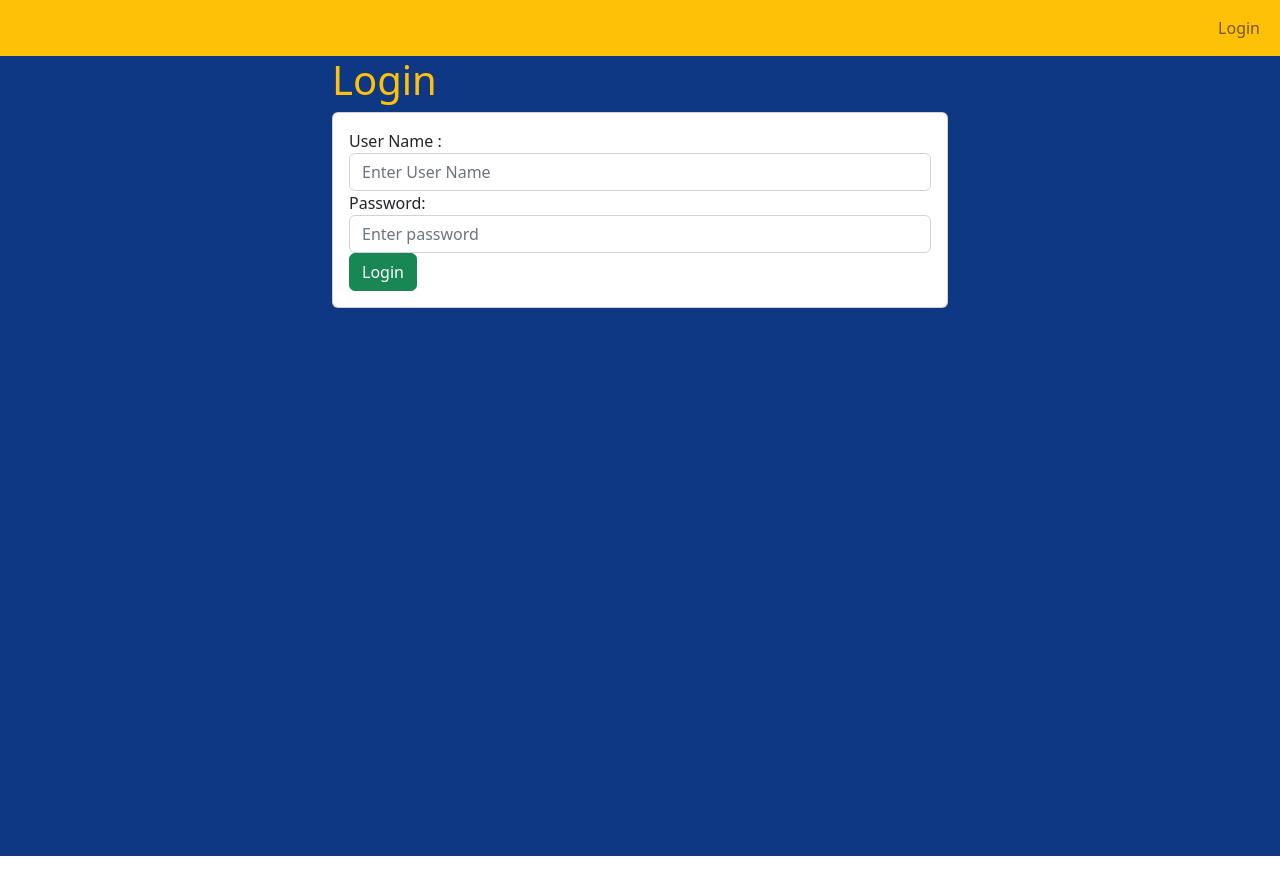
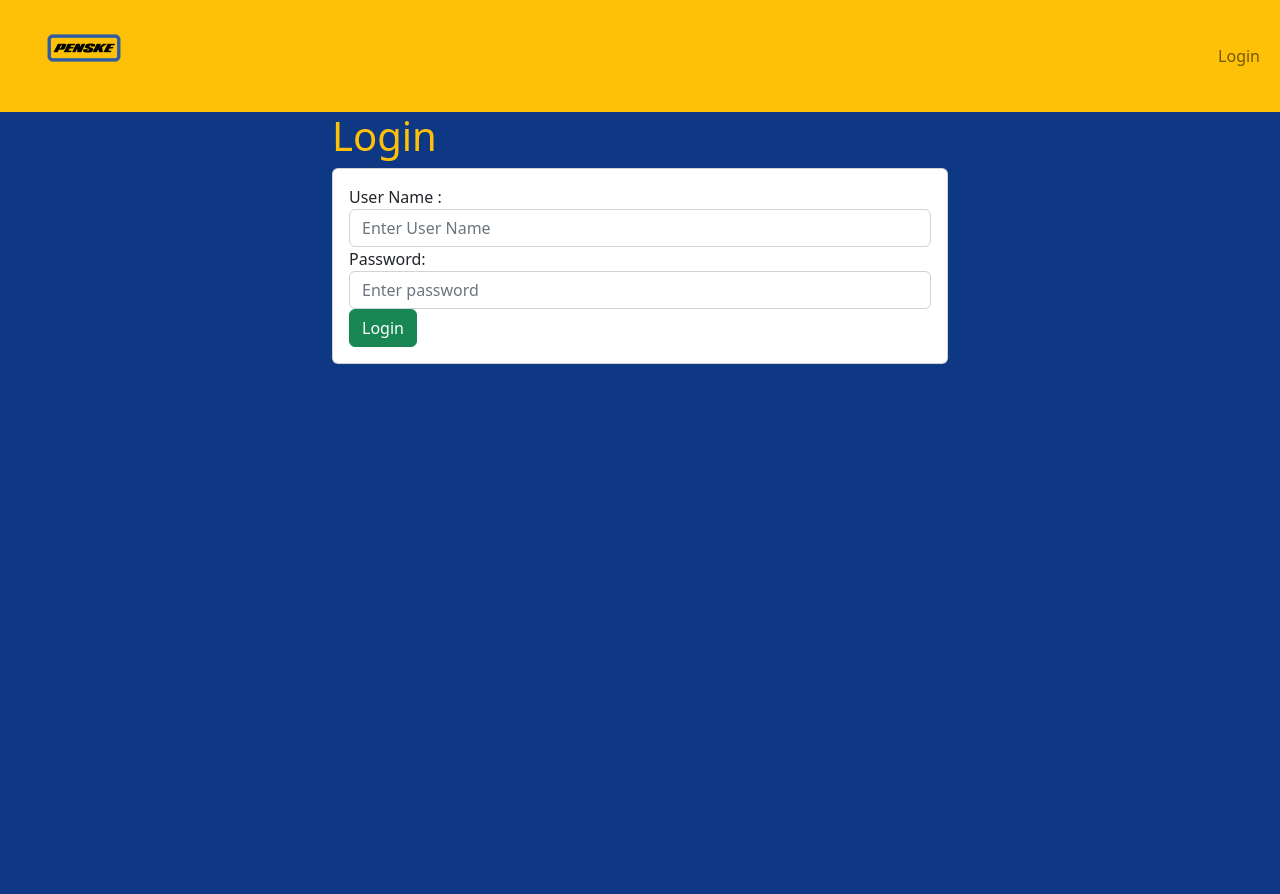
Before and after one commit to kmikosxpanxion/capstone-frontend, an Angular app: page / in a window 1280 px wide. Shown: the top 894 px of the page. Before the commit the page ends 856 px from the top, so only its background shows below. Built offline with nearby package versions, Linux system fonts and the light colour scheme.

Commit message:
forgot to include the logo, and also commented out the 'no results' warning on alias template

```diff
--- a/src/app/alias/alias.component.html
+++ b/src/app/alias/alias.component.html
@@ -21,9 +21,9 @@
       <th class="col-width">Report Name</th>
       <th class="col-width">Alias Name</th>
     </tr>
-    <tr class="warning no-result">
+    <!-- <tr class="warning no-result">
       <td colspan="4"><i class="fa fa-warning"></i> No result</td>
-    </tr>
+    </tr> -->
   </thead>
   <tbody>
     <tr *ngFor='let aliasSearch of aliasSearches'>
--- a/src/app/app.component.html
+++ b/src/app/app.component.html
@@ -1,5 +1,11 @@
 <nav class="navbar navbar-expand-sm bg-warning navbar-warning">
     <div class="container-fluid">
+
+        <ul class = "logo-image">
+
+            <a class = "navbar-brand" href="/"><img src="/assets/img/logonav.png" class="image-fluid"></a>
+
+        </ul>
 
         <ul class="navbar-nav">
             <li class="nav-item" >
```
Also changed, not shown: src/assets/img/logonav.png (added).
